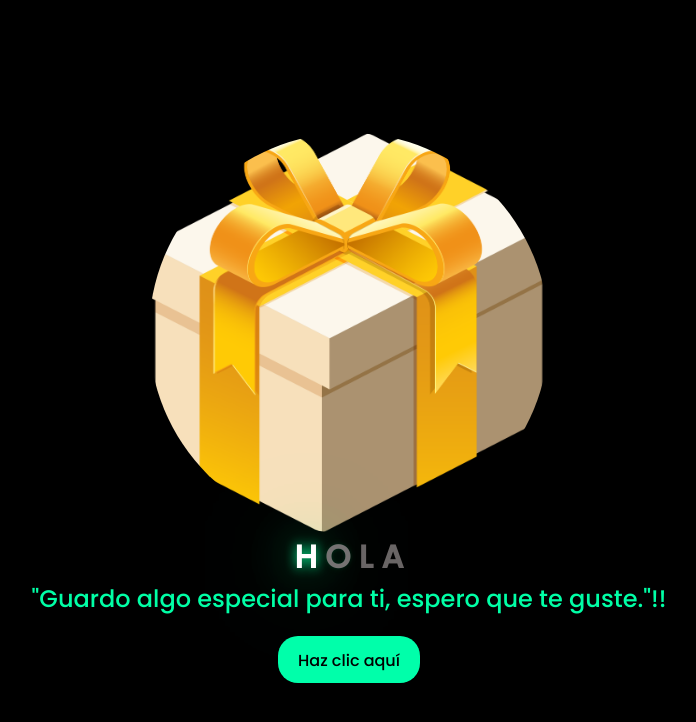
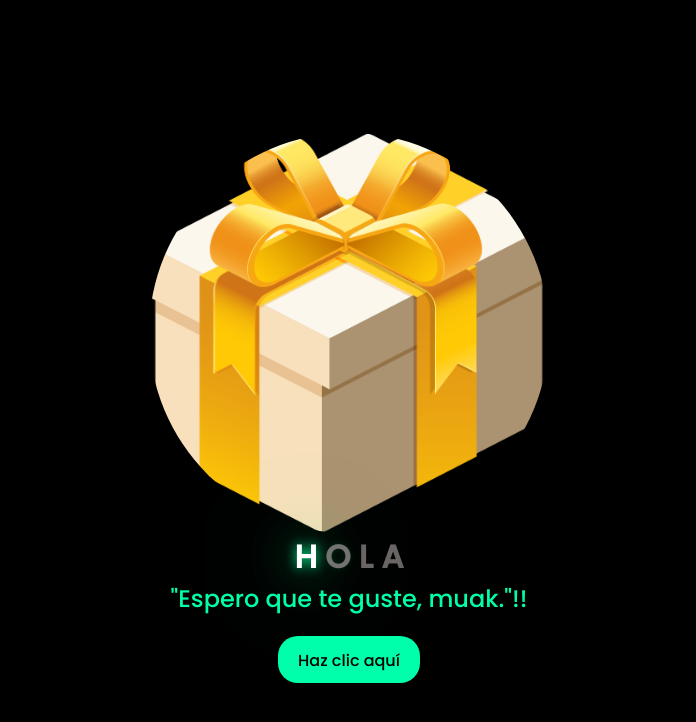
Before and after one commit to Loco2509/flores, a plain HTML site: page index.html in a window 1280 px wide. Shown: the whole page, without its empty margins (299-995 px from the left). Drawn offline with Linux system fonts and the light colour scheme.

Commit message:
Update index.html

```diff
--- a/index.html
+++ b/index.html
@@ -20,7 +20,7 @@
 
     </div>
     <div class="description">
-        <span>"Guardo algo especial para ti, espero que te guste."!!</span>
+        <span>"Espero que te guste, muak."!!</span>
     </div>
     <div class="button">
         <button>
```
